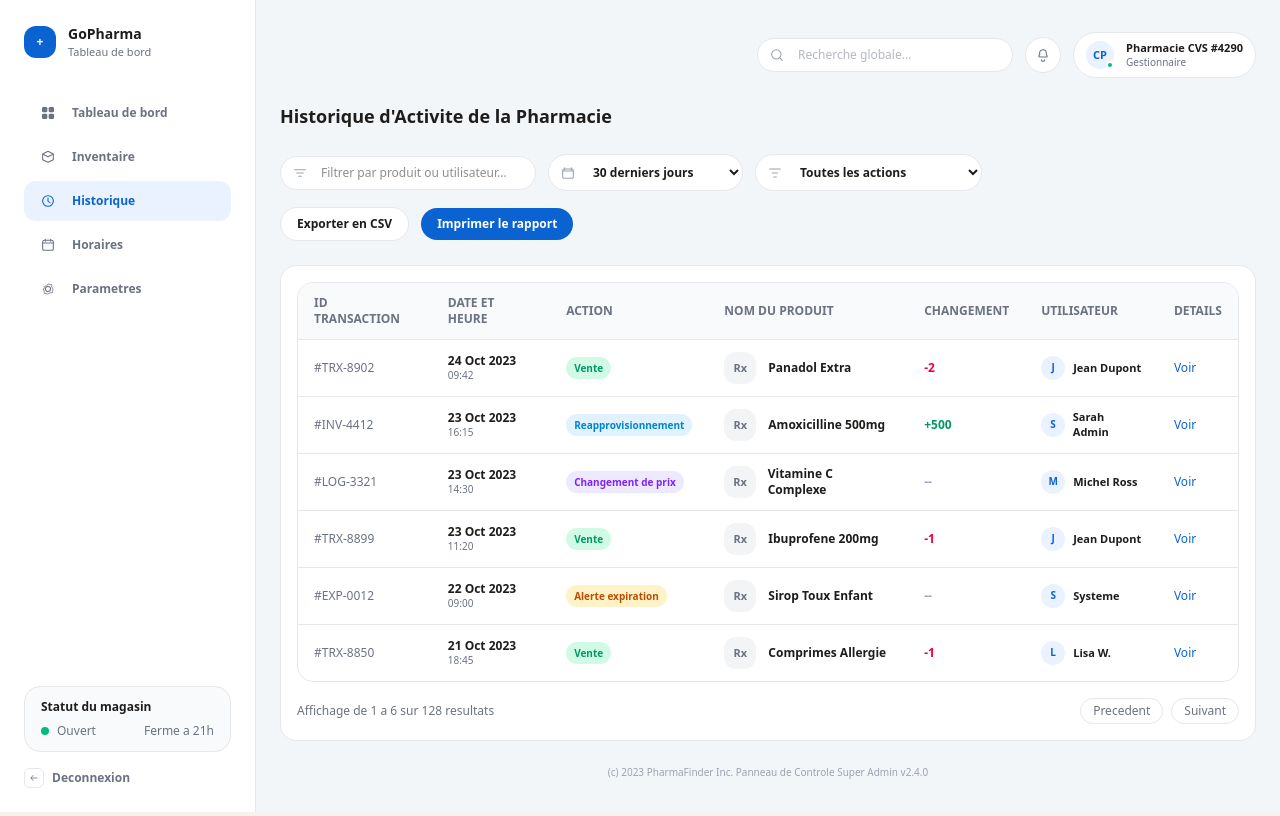
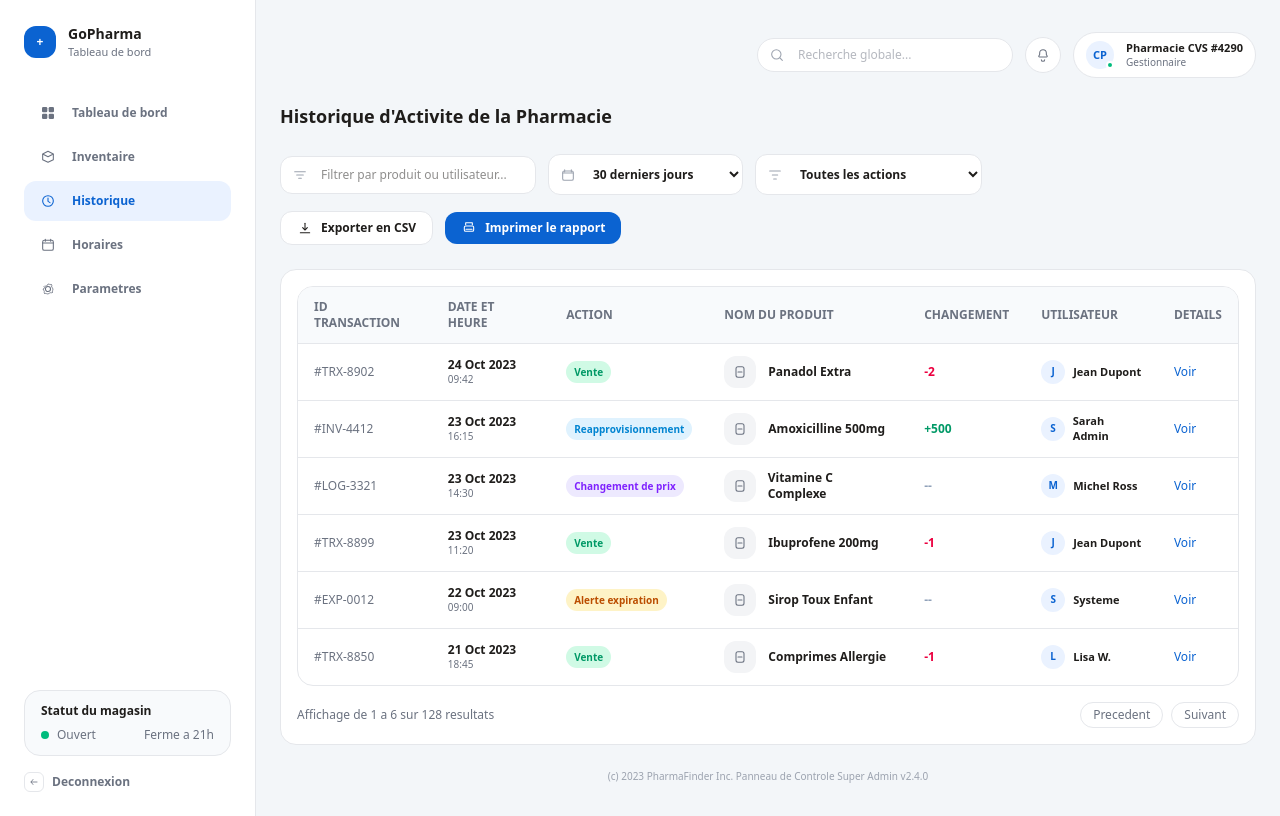
Before and after one commit to ai-embed/gopharma, a Next.js app: page /pharmacy/history in a window 1280 px wide. Built offline with nearby package versions, Linux system fonts and the light colour scheme.

Commit message:
feat: align pharmacy history page

```diff
--- a/src/app/pharmacy/history/page.tsx
+++ b/src/app/pharmacy/history/page.tsx
@@ -107,7 +107,7 @@ export default function PharmacyHistoryPage() {
             </svg>
             <input
               placeholder="Filtrer par produit ou utilisateur..."
-              className="w-64 rounded-full border border-[#E5E7EB] bg-white py-2 pl-10 pr-4 text-xs"
+              className="w-64 rounded-xl border border-[#E5E7EB] bg-white py-2.5 pl-10 pr-4 text-xs"
             />
           </div>
           <div className="relative">
@@ -134,7 +134,7 @@ export default function PharmacyHistoryPage() {
                 strokeWidth="1.6"
               />
             </svg>
-            <select className="rounded-full border border-[#E5E7EB] bg-white py-2 pl-10 pr-8 text-xs font-semibold text-[#1F1D1B]">
+            <select className="rounded-xl border border-[#E5E7EB] bg-white py-2.5 pl-10 pr-8 text-xs font-semibold text-[#1F1D1B]">
               <option>30 derniers jours</option>
               <option>7 derniers jours</option>
               <option>3 derniers mois</option>
@@ -154,7 +154,7 @@ export default function PharmacyHistoryPage() {
                 strokeLinecap="round"
               />
             </svg>
-            <select className="rounded-full border border-[#E5E7EB] bg-white py-2 pl-10 pr-8 text-xs font-semibold text-[#1F1D1B]">
+            <select className="rounded-xl border border-[#E5E7EB] bg-white py-2.5 pl-10 pr-8 text-xs font-semibold text-[#1F1D1B]">
               <option>Toutes les actions</option>
               <option>Ventes</option>
               <option>Reapprovisionnement</option>
@@ -163,10 +163,60 @@ export default function PharmacyHistoryPage() {
         </div>
 
         <div className="flex items-center gap-3">
-          <button className="rounded-full border border-[#E5E7EB] bg-white px-4 py-2 text-xs font-semibold text-[#1F1D1B]">
+          <button className="inline-flex items-center gap-2 rounded-xl border border-[#E5E7EB] bg-white px-4 py-2 text-xs font-semibold text-[#1F1D1B]">
+            <svg viewBox="0 0 24 24" className="h-4 w-4" aria-hidden="true">
+              <path
+                d="M12 5v9"
+                fill="none"
+                stroke="currentColor"
+                strokeWidth="1.6"
+                strokeLinecap="round"
+              />
+              <path
+                d="M8.5 11.5L12 15l3.5-3.5"
+                fill="none"
+                stroke="currentColor"
+                strokeWidth="1.6"
+                strokeLinecap="round"
+                strokeLinejoin="round"
+              />
+              <path
+                d="M5 19h14"
+                fill="none"
+                stroke="currentColor"
+                strokeWidth="1.6"
+                strokeLinecap="round"
+              />
+            </svg>
             Exporter en CSV
           </button>
-          <button className="rounded-full bg-[#0B63D1] px-4 py-2 text-xs font-semibold text-white">
+          <button className="inline-flex items-center gap-2 rounded-xl bg-[#0B63D1] px-4 py-2 text-xs font-semibold text-white">
+            <svg viewBox="0 0 24 24" className="h-4 w-4" aria-hidden="true">
+              <path
+                d="M7 8V4h10v4"
+                fill="none"
+                stroke="currentColor"
+                strokeWidth="1.6"
+                strokeLinejoin="round"
+              />
+              <rect
+                x="5"
+                y="9"
+                width="14"
+                height="8"
+                rx="2"
+                fill="none"
+                stroke="currentColor"
+                strokeWidth="1.6"
+              />
+              <path
+                d="M7.5 14h9"
+                fill="none"
+                stroke="currentColor"
+                strokeWidth="1.6"
+                strokeLinecap="round"
+              />
+            </svg>
             Imprimer le rapport
           </button>
         </div>
@@ -205,8 +255,30 @@ export default function PharmacyHistoryPage() {
                   </td>
                   <td className="px-4 py-3">
                     <div className="flex items-center gap-3">
-                      <span className="flex h-8 w-8 items-center justify-center rounded-xl bg-[#F3F4F6] text-[11px] font-semibold text-[#6B7280]">
-                        Rx
+                      <span className="flex h-8 w-8 items-center justify-center rounded-xl bg-[#F3F4F6] text-[#6B7280]">
+                        <svg
+                          viewBox="0 0 24 24"
+                          className="h-4 w-4"
+                          aria-hidden="true"
+                        >
+                          <rect
+                            x="6"
+                            y="4"
+                            width="12"
+                            height="16"
+                            rx="3"
+                            fill="none"
+                            stroke="currentColor"
+                            strokeWidth="1.6"
+                          />
+                          <path
+                            d="M9 12h6"
+                            fill="none"
+                            stroke="currentColor"
+                            strokeWidth="1.6"
+                            strokeLinecap="round"
+                          />
+                        </svg>
                       </span>
                       <span className="font-semibold">{row.product}</span>
                     </div>
```
Also changed, not shown: 1 other file (tests, documents, lock files or other folders).
